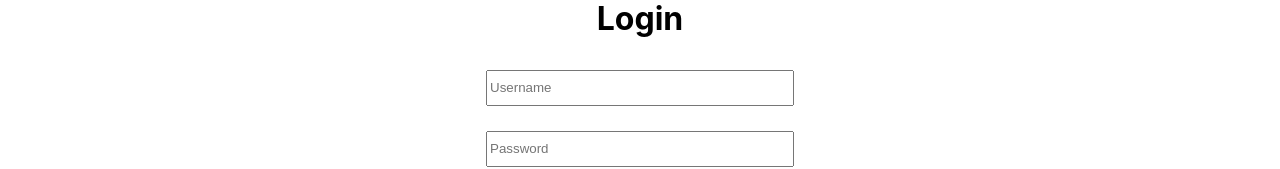
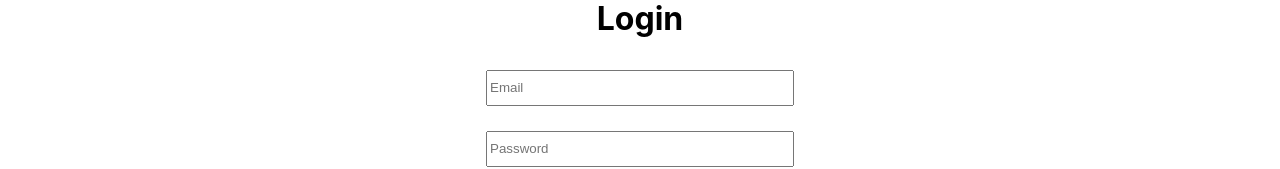
Before and after one commit to molzania/tugas-17, a React (Create React App) app: page /login in a window 1280 px wide. Shown: the part 154-323 px from the top of the page. Built offline with nearby package versions, Linux system fonts and the light colour scheme.

Commit message:
commit on 'main'

```diff
--- a/src/pages/Login.js
+++ b/src/pages/Login.js
@@ -38,7 +38,7 @@ export default function Login() {
                 <form onSubmit={handleSubmit}>
                 <h1>Login</h1>
                 <div className="form-group">
-                    <input type="email" className="form-control" placeholder="Username"
+                    <input type="email" className="form-control" placeholder="Email"
                     value={dataLogin.email} onChange={handleChange}
                     name="email"
                      ></input>
```
